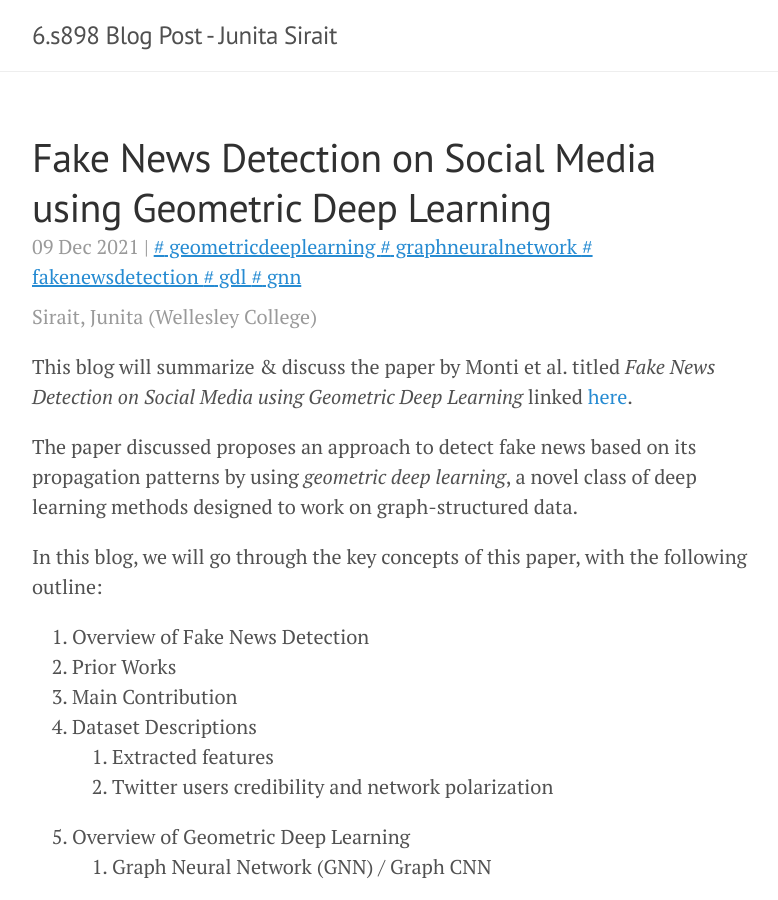
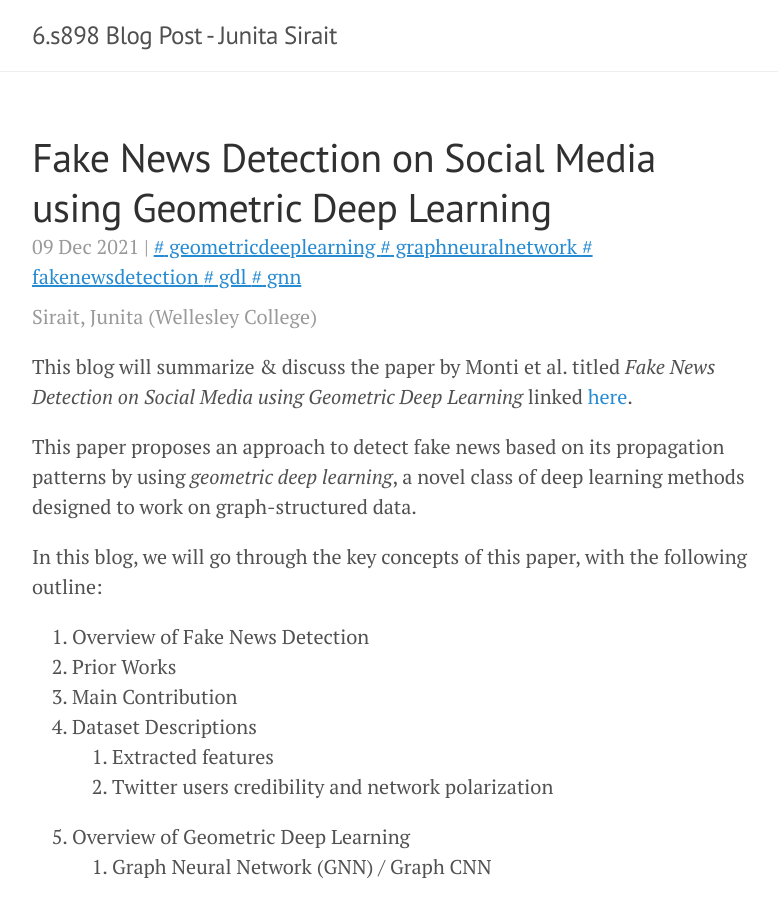
Before and after one commit to jsirait/s898-blog, a Jekyll site: the page built from _posts/2021-12-09-s898-blog.md, in a window 1280 px wide and 900 px high. Shown: the whole window, without its empty margins (248-1026 px from the left). Built offline with Jekyll 4.4.1, drawn with Linux system fonts in a browser that asks for light colours; formulas are drawn with MathJax 3; comment, search, counter and statistics services are not loaded.

Commit message:
fixed last mistake, now final

```diff
--- a/_posts/2021-12-09-s898-blog.md
+++ b/_posts/2021-12-09-s898-blog.md
@@ -7,7 +7,7 @@
 
 This blog will summarize & discuss the paper by Monti et al. titled *Fake News Detection on Social Media using Geometric Deep Learning* linked [here](https://arxiv.org/abs/1902.06673).
 
-The paper discussed proposes an approach to detect fake news based on its propagation patterns by using *geometric deep learning*, a novel class of deep learning methods designed to work on graph-structured data.
+This paper proposes an approach to detect fake news based on its propagation patterns by using *geometric deep learning*, a novel class of deep learning methods designed to work on graph-structured data.
 
 In this blog, we will go through the key concepts of this paper, with the following outline:
 1. Overview of Fake News Detection
```
